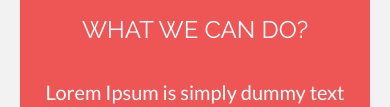
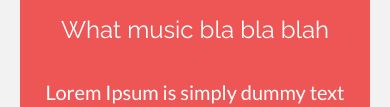
Before and after one commit to coleschiffer/andreww, a plain HTML site: page index.html in a window 390 px wide. Shown: the part 1254-1361 px from the top of the page. Drawn offline with nearby package versions, Linux system fonts and the light colour scheme.

Commit message:
chages iphone headetr

```diff
--- a/index.html
+++ b/index.html
@@ -92,7 +92,7 @@
 				</div>
 
 				<div class="col-lg-7 centered">
-					<h3>WHAT WE CAN DO?</h3>
+					<h3>What music bla bla blah</h3>
 					<p>Lorem Ipsum is simply dummy text of the printing and typesetting industry. Lorem Ipsum has been the industry's standard dummy text ever since the 1500s, when an unknown printer took a galley of type and scrambled it to make a type specimen book.</p>
 				</div>
 			</div>
```
